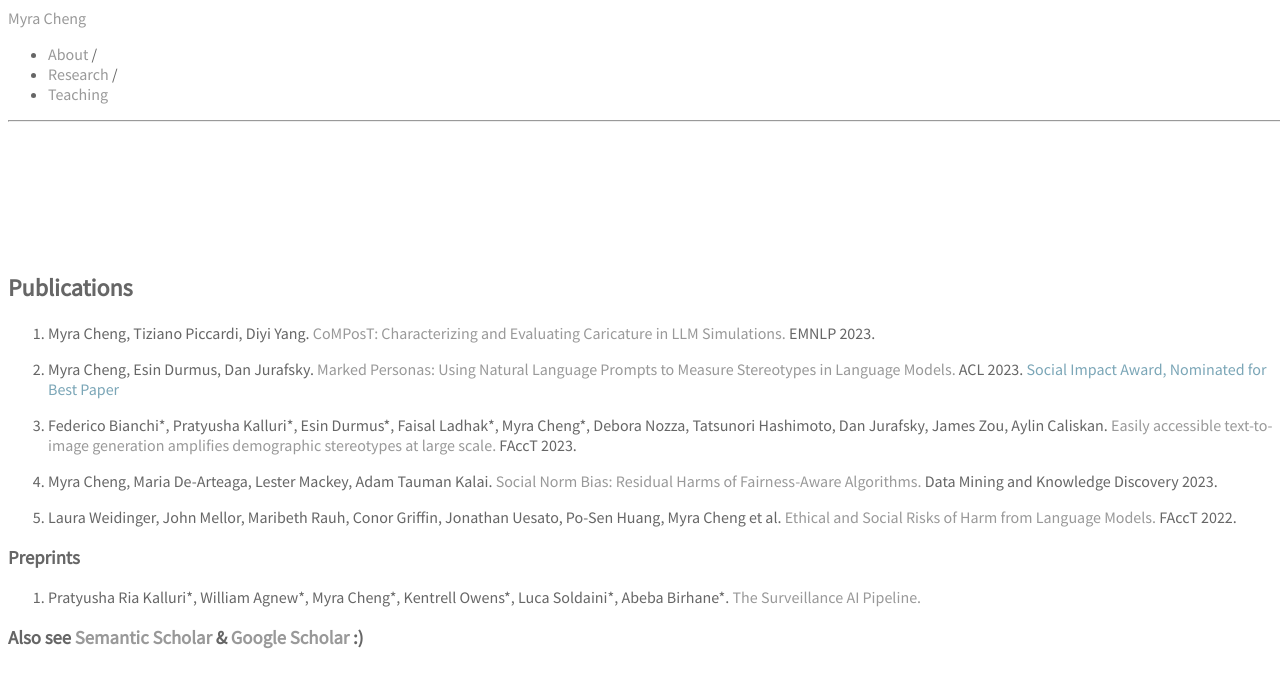
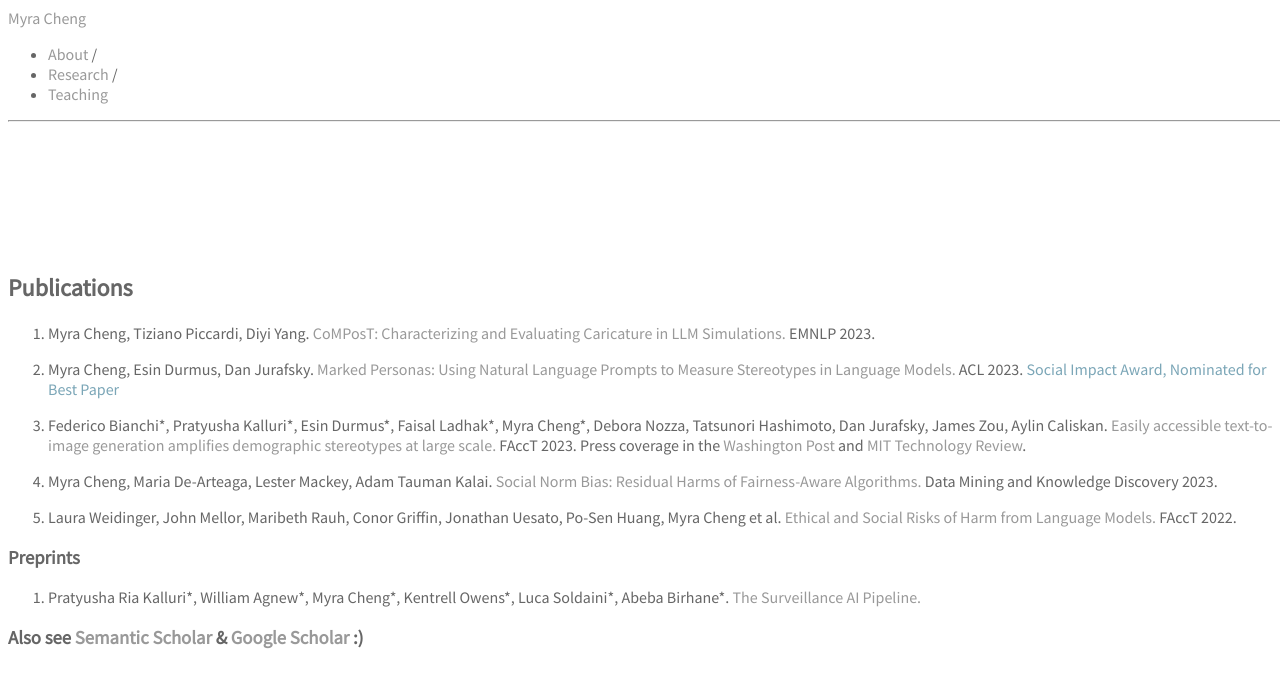
Before and after one commit to myracheng/myracheng.github.io, a Jekyll site: the page built from research.md, in a window 1280 px wide. Shown: the top 688 px of the page. Built offline with Jekyll 4.4.1, drawn with Linux system fonts in a browser that asks for light colours; some web fonts are replaced; our own code applies the rules of GitHub Pages for plain Markdown files.

Commit message:
Update research.md

```diff
--- a/research.md
+++ b/research.md
@@ -4,7 +4,7 @@
 
 2. Myra Cheng, Esin Durmus, Dan Jurafsky. [Marked Personas: Using Natural Language Prompts to Measure Stereotypes in Language Models.](https://arxiv.org/pdf/2305.18189.pdf) ACL 2023. <span style="color:#7BA6B7">Social Impact Award, Nominated for Best Paper</span>
 
-3. Federico Bianchi\*, Pratyusha Kalluri\*, Esin Durmus\*, Faisal Ladhak\*, Myra Cheng\*, Debora Nozza, Tatsunori Hashimoto, Dan Jurafsky, James Zou, Aylin Caliskan. [Easily accessible text-to-image generation amplifies demographic stereotypes at large scale.](https://arxiv.org/pdf/2211.03759.pdf) FAccT 2023.
+3. Federico Bianchi\*, Pratyusha Kalluri\*, Esin Durmus\*, Faisal Ladhak\*, Myra Cheng\*, Debora Nozza, Tatsunori Hashimoto, Dan Jurafsky, James Zou, Aylin Caliskan. [Easily accessible text-to-image generation amplifies demographic stereotypes at large scale.](https://arxiv.org/pdf/2211.03759.pdf) FAccT 2023. Press coverage in the [Washington Post](https://www.washingtonpost.com/technology/interactive/2023/ai-generated-images-bias-racism-sexism-stereotypes/) and [MIT Technology Review](https://www.technologyreview.com/2023/03/22/1070167/these-news-tool-let-you-see-for-yourself-how-biased-ai-image-models-are/).
 
 4. Myra Cheng, Maria De-Arteaga, Lester Mackey, Adam Tauman Kalai. [Social Norm Bias: Residual Harms of Fairness-Aware Algorithms.](https://arxiv.org/pdf/2108.11056.pdf) Data Mining and Knowledge Discovery 2023.
 
```
